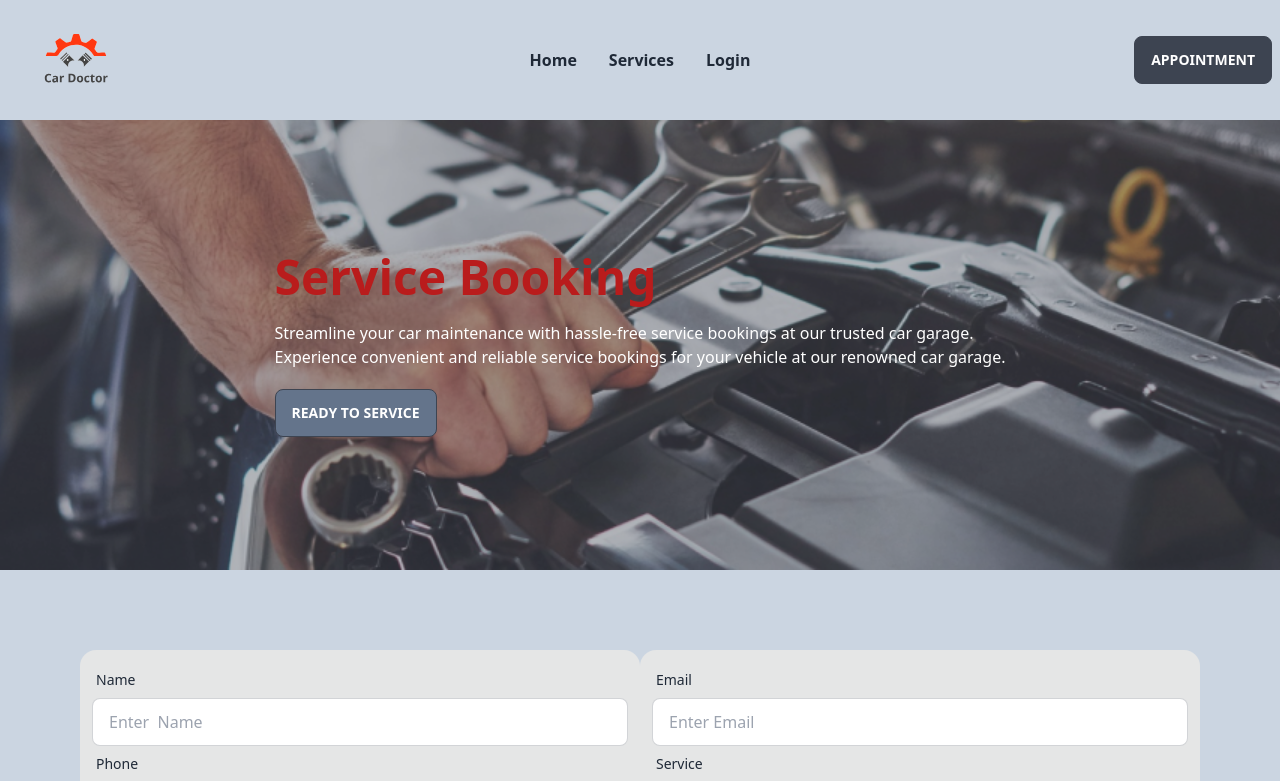
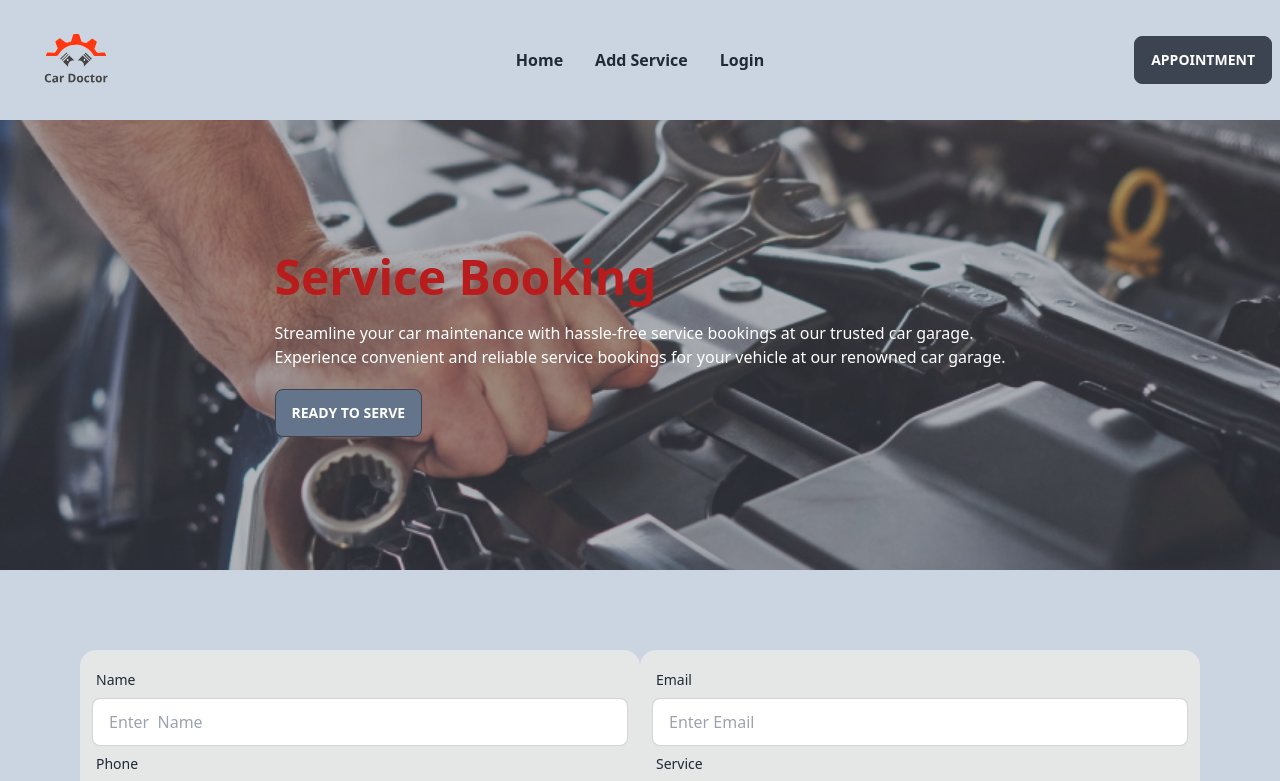
Before and after one commit to FarhanFardid/Car_Doctor, a React (Vite) app: page /serviceBooking in a window 1280 px wide. Shown: the top 781 px of the page. Built offline with nearby package versions, Linux system fonts and the light colour scheme.

Commit message:
navigation updated link path

```diff
--- a/src/Components/Services/ServiceBooking.jsx
+++ b/src/Components/Services/ServiceBooking.jsx
@@ -11,7 +11,7 @@ const ServiceBooking = () => {
             <p className="mb-5 text-white">Streamline your car maintenance with hassle-free service bookings at our trusted car garage.<br></br>
 Experience convenient and reliable service bookings for your vehicle at our renowned car garage.
 </p>
-            <button className="btn bg-slate-500"> Ready to Service </button>
+            <button className="btn bg-slate-500"> Ready to Serve </button>
           </div>
         </div>
       </div>
--- a/src/Components/Shared/Navigataion.jsx
+++ b/src/Components/Shared/Navigataion.jsx
@@ -32,7 +32,7 @@ const Navigataion = () => {
             </li>
 
             <li>
-            <Link> <a>Services</a></Link>
+            <Link to="/serviceAdd"> <a>Add Service</a></Link>
 
             </li>
             <li>
@@ -52,7 +52,7 @@ const Navigataion = () => {
           </li>
 
           <li>
-          <Link><a>Services</a></Link>
+          <Link to="/serviceAdd"> <a>Add Service</a></Link>
 
           </li>
 
```
